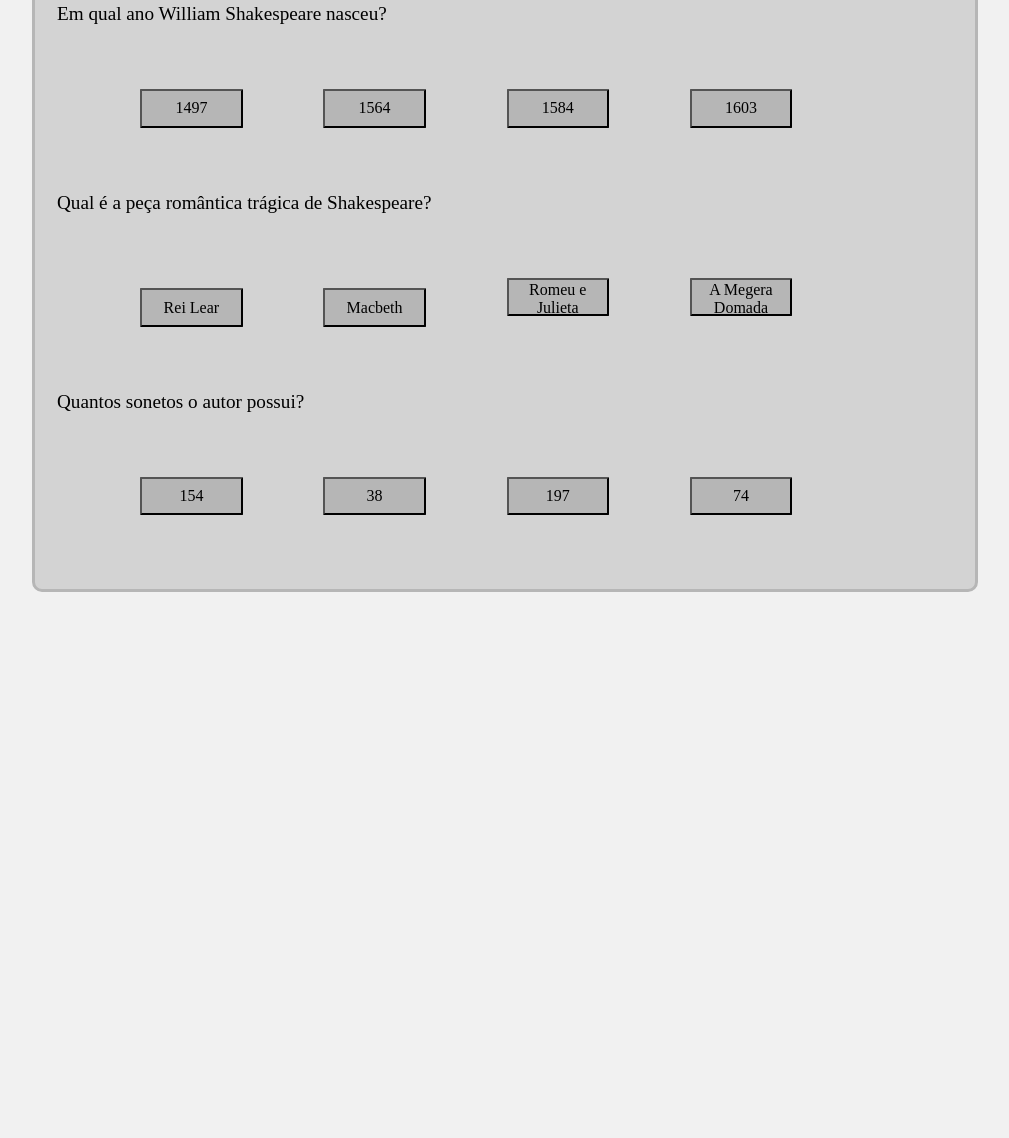
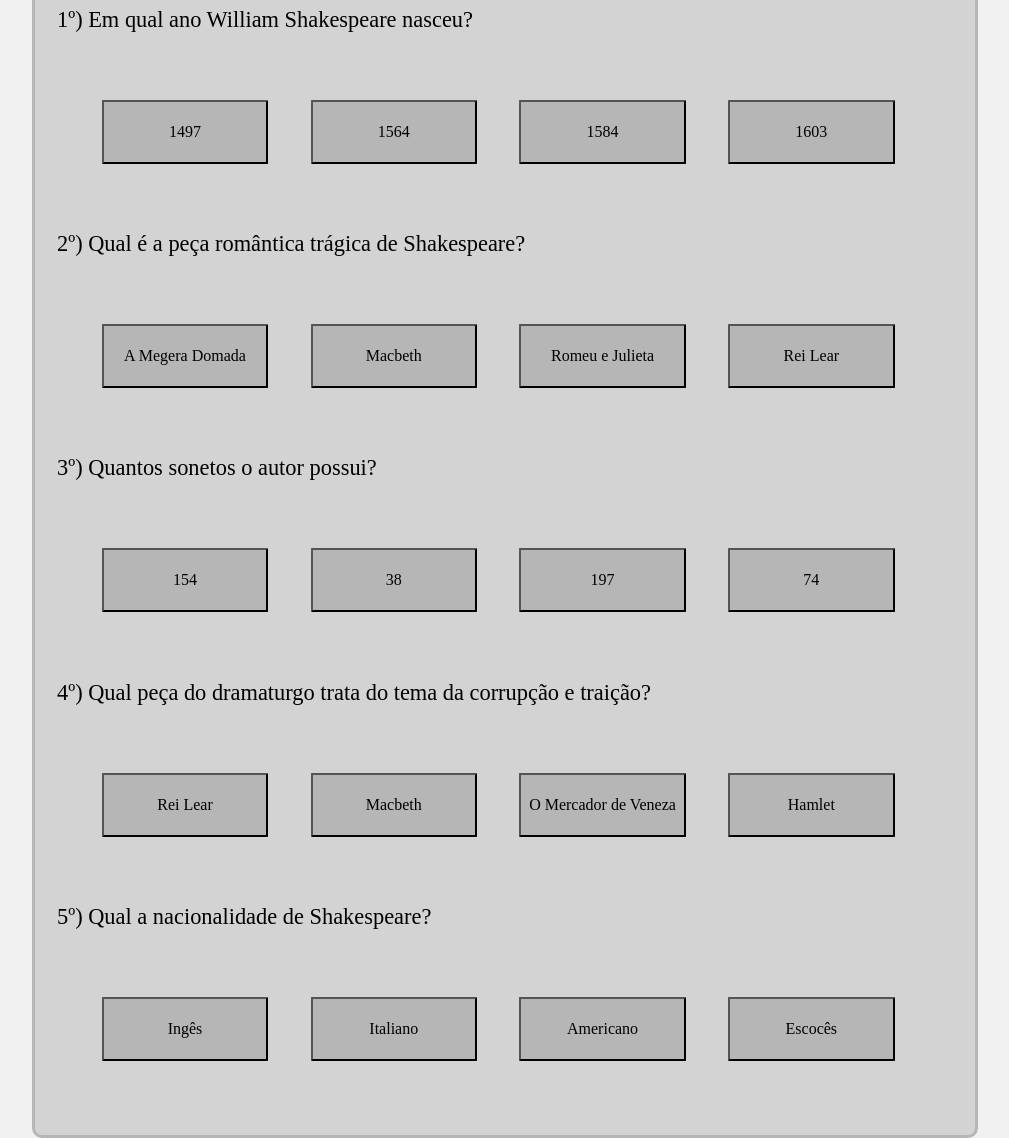
Before and after one commit to Pedro867/SiteCriativo, a plain HTML site: page quiz.html in a window 1280 px wide. Shown: the part 400-1538 px from the top of the page, without its empty margins (135-1144 px from the left). Before the commit the page ends 992 px from the top, so only its background shows below. Drawn offline with Linux system fonts and the light colour scheme.

Commit message:
Add files via upload

```diff
--- a/estilo.css
+++ b/estilo.css
@@ -108,10 +108,10 @@ h2 {
   background-color: lightcoral;
 }
 button{
-  height: 3vw;
-	width: 8vw;
+  height: 5vw;
+	width: 13vw;
   margin-top: 3vw;
-  margin-left: 6vw;
+  margin-left: 3vw;
   margin-bottom: 3vw;
 	background-color: #b6b6b6;
 	border-radius: 0.1vw;
@@ -122,7 +122,7 @@ button{
 }
 #pergunta {
   font-family: montserrat;
-  font-size: 1.5vw;
+  font-size: 1.75vw;
 }
 
 
@@ -240,6 +240,7 @@ li {
   }
   .titulo{
     width: 70vw;
+    margin-left: 15vw;
   }
   #choices{
     display: block;
--- a/quiz.html
+++ b/quiz.html
@@ -32,7 +32,7 @@
                 </div>
 
                     <div id="question-container">
-                        <p id="pergunta">Em qual ano William Shakespeare nasceu?</p>
+                        <p id="pergunta">1º) Em qual ano William Shakespeare nasceu?</p>
                     </div>
                         <div id="choices">
                             <button class="opção" data-correct="false">1497</button>
@@ -42,17 +42,17 @@
                         </div>
 
                     <div id="question-container">
-                        <p id="pergunta">Qual é a peça romântica trágica de Shakespeare?</p>
+                        <p id="pergunta">2º) Qual é a peça romântica trágica de Shakespeare?</p>
                     </div>
                         <div id="choices">
-                            <button class="opção" data-correct="false">Rei Lear</button>
+                            <button class="opção" data-correct="false">A Megera Domada</button>
                             <button class="opção" data-correct="false">Macbeth</button>
                             <button class="opção" data-correct="true">Romeu e Julieta</button>
-                            <button class="opção" data-correct="false">A Megera Domada</button>
+                            <button class="opção" data-correct="false">Rei Lear</button>
                         </div>
 
                     <div id="question-container">
-                        <p id="pergunta">Quantos sonetos o autor possui?</p>
+                        <p id="pergunta">3º) Quantos sonetos o autor possui?</p>
                     </div>
                         <div id="choices">
                             <button class="opção" data-correct="true">154</button>
@@ -61,6 +61,26 @@
                             <button class="opção" data-correct="false">74</button>
                         </div>
 
+                    <div id="question-container">
+                        <p id="pergunta">4º) Qual peça do dramaturgo trata do tema da corrupção e traição?</p>
+                    </div>
+                        <div id="choices">
+                            <button class="opção" data-correct="flase">Rei Lear</button>
+                            <button class="opção" data-correct="false">Macbeth</button>
+                            <button class="opção" data-correct="false">O Mercador de Veneza</button>
+                            <button class="opção" data-correct="true">Hamlet</button>
+                        </div>
+
+                    <div id="question-container">
+                        <p id="pergunta">5º) Qual a nacionalidade de Shakespeare?</p>
+                    </div>
+                        <div id="choices">
+                            <button class="opção" data-correct="true">Ingês</button>
+                            <button class="opção" data-correct="false">Italiano</button>
+                            <button class="opção" data-correct="false">Americano</button>
+                            <button class="opção" data-correct="false">Escocês</button>
+                        </div>
+
         </div>
         <script src="script.js"></script>
 </body>
```
